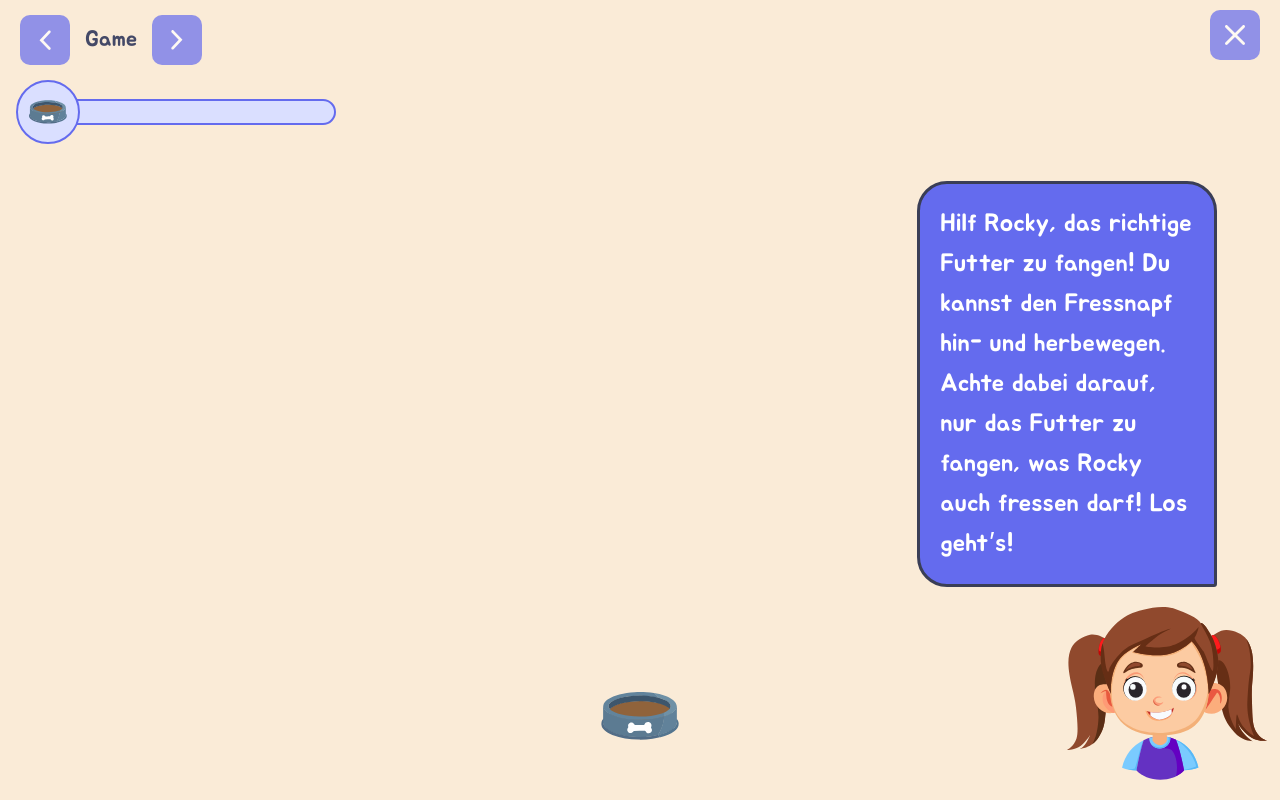
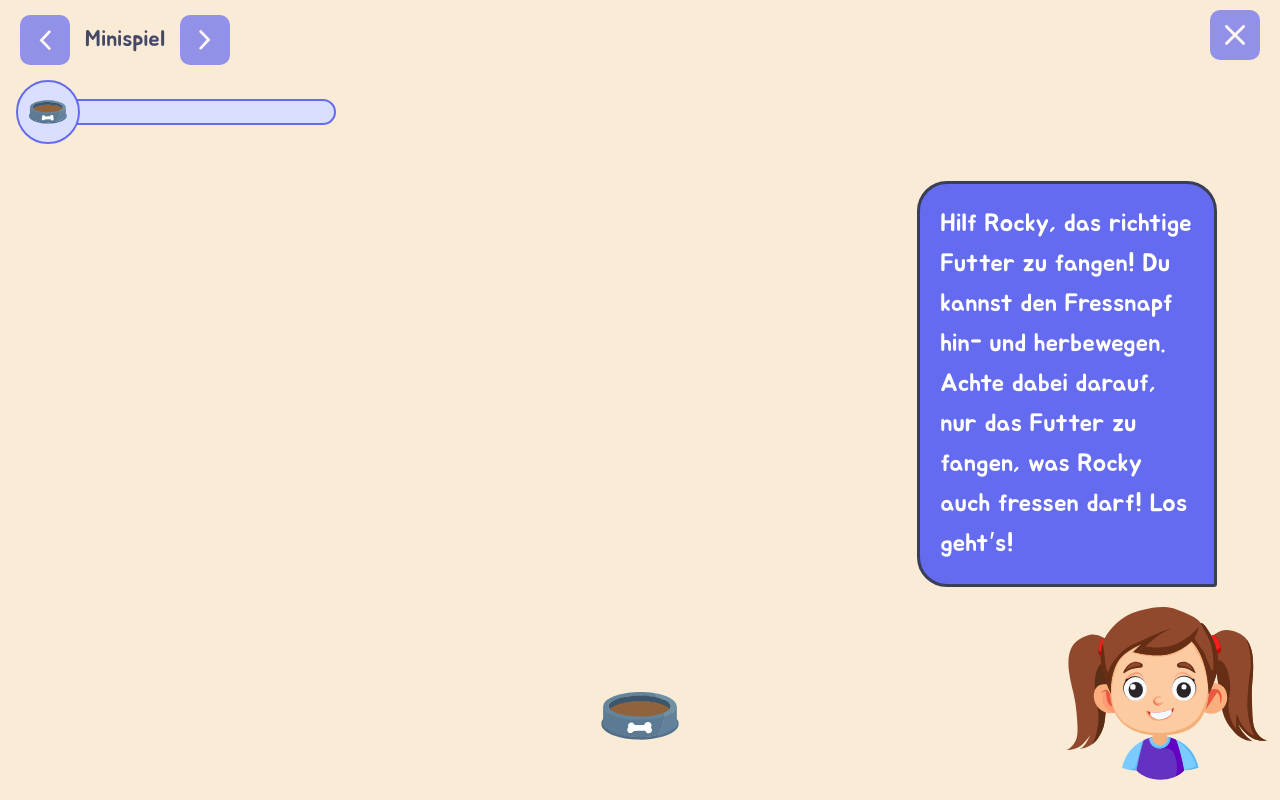
Before and after one commit to schule4-0/pets, a Vue app: page /pets/dog/stages/2 in a window 1280 px wide. Built offline with nearby package versions, Linux system fonts and the light colour scheme.

Commit message:
Changed title of GameView to 'Minispiel'

```diff
--- a/src/views/MainGameView.vue
+++ b/src/views/MainGameView.vue
@@ -12,7 +12,7 @@
         <button @click="goBack" class="navigationButtons">
           <img src="@/assets/icons/icon_back.svg" />
         </button>
-        <h2>Game</h2>
+        <h2>Minispiel</h2>
         <button @click="goNext" class="navigationButtons">
           <!-- should be removed, because of cheating? -->
           <img src="@/assets/icons/icon_next.svg" />
```
